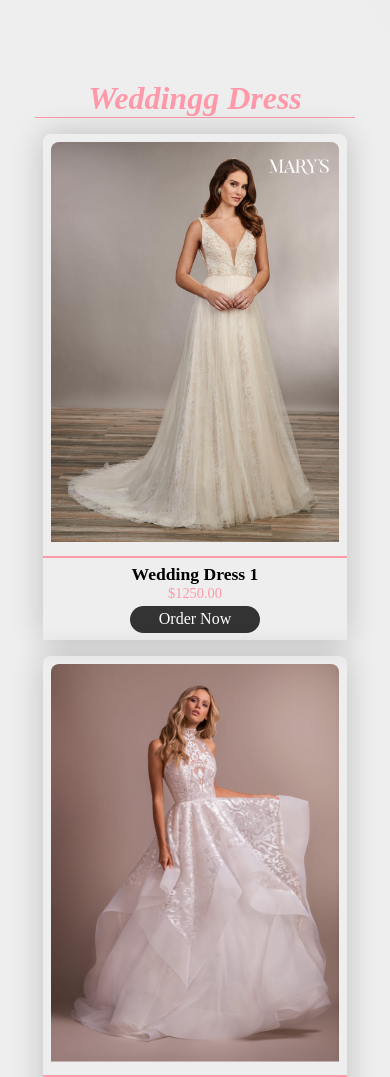
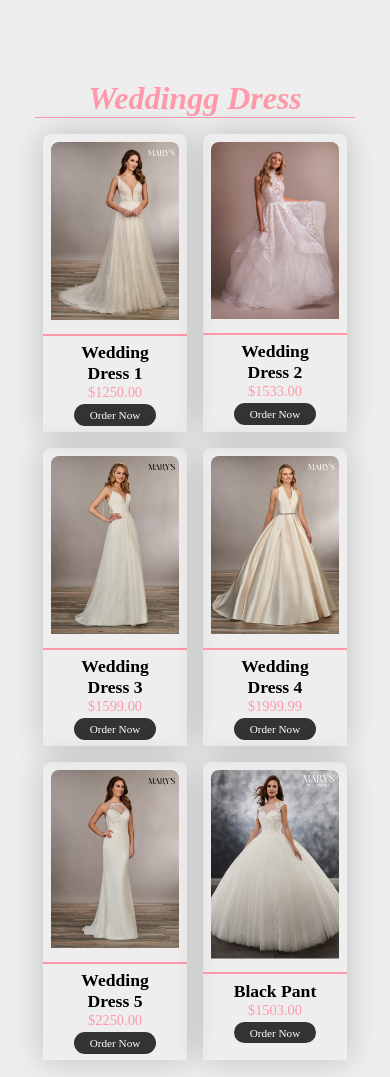
Before and after one commit to NotGood-super/Mehr, a plain HTML site: page index.html in a window 390 px wide. Shown: the part 860-1937 px from the top of the page. Drawn offline with nearby package versions, Linux system fonts and the light colour scheme.

Commit message:
Update style.css

```diff
--- a/style.css
+++ b/style.css
@@ -1165,3 +1165,20 @@ section {
     }
 
 }
+
+@media(max-width: 458px) {
+    .small-container {
+    display:grid;
+    grid-template-columns: repeat(2, 0.5fr);
+    }
+    .col-4 .content .btn {
+        font-size: 0.7rem;
+        padding: 0.3rem 1rem;
+
+    .col-4 .content {
+        padding: 0.2rem;
+    }
+    .col-4 .content {
+        padding: 0.2rem;
+    }
+}
```
